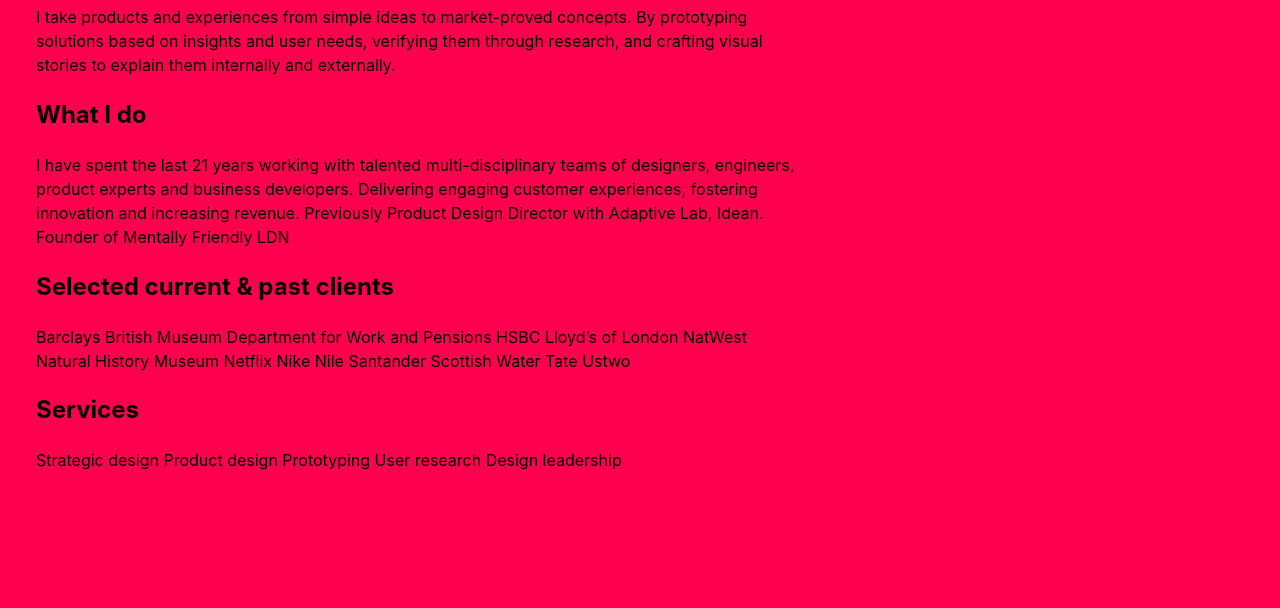
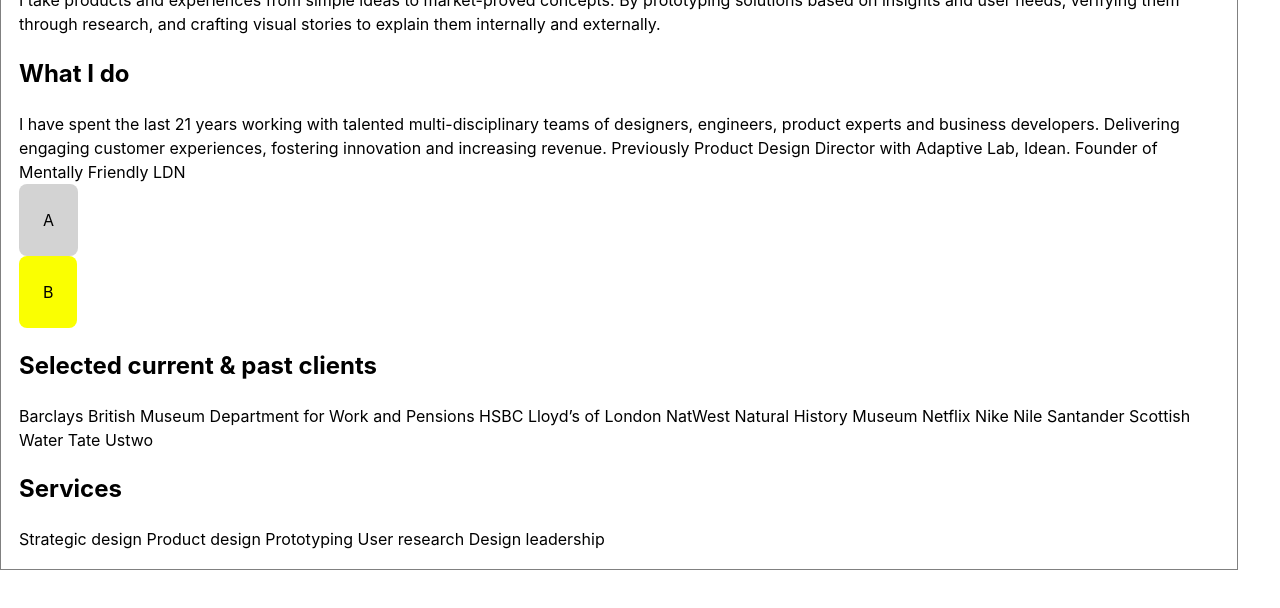
Before and after one commit to robboyett/robboyett.github.io, a plain HTML site: page index.html in a window 1280 px wide. Shown: the part 122-730 px from the top of the page. Drawn offline with Linux system fonts and the light colour scheme.

Commit message:
Mini update

```diff
--- a/index.html
+++ b/index.html
@@ -2,7 +2,7 @@
 <html>
 <head>
 <style>
-  html, body {
+  body {
       margin: 0;
       padding: 18px;
       font-family: -apple-system, BlinkMacSystemFont, Segoe UI, Roboto, Helvetica Neue, Arial, sans-serif, Apple Color Emoji, Segoe UI Emoji, Segoe UI Symbol;
@@ -11,8 +11,10 @@
       line-height: 1.5;
       color: #000;
       text-align: left;
-      max-width: 800px;
-      background-color: color(display-p3 1 0 0.331);
+      max-width: 1200px;
+      background: white;
+      border:solid 1px grey;
+      /* background-color: color(display-p3 1 0 0.331); */
   }
 </style>
 </head>
@@ -23,6 +25,22 @@
 
 <h2>What I do</h2>
 I have spent the last 21 years working with talented multi-disciplinary teams of designers, engineers, product experts and business developers. Delivering engaging customer experiences, fostering innovation and increasing revenue. Previously Product Design Director with Adaptive Lab, Idean. Founder of Mentally Friendly LDN
+
+<div style="
+  background-color: lightgrey;
+  padding: 24px;
+  border-radius: 8px;
+  width: fit-content;
+  height: fit-content;
+">A</div>
+
+<div style="
+  background-color: #FAFF01;
+  padding: 24px;
+  border-radius: 8px;
+  width: fit-content;
+  height: fit-content;
+">B</div>
 
 <h2>Selected current & past clients</h2>
 Barclays
```
